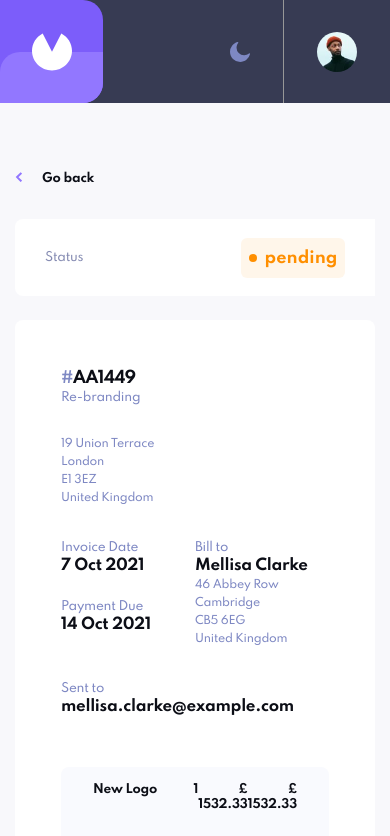
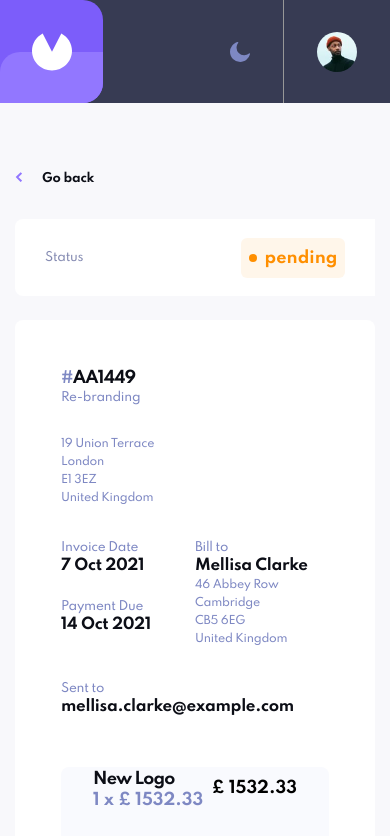
Before and after one commit to nlukic97/react-invoice-app, a React (Create React App) app: page /invoice/AA1449 in a window 390 px wide. Shown: the top 836 px of the page. Built offline with nearby package versions, Linux system fonts and the light colour scheme.

Commit message:
organized components better for the mobile design display of item prices

```diff
--- a/src/components/InvoicePage.js
+++ b/src/components/InvoicePage.js
@@ -6,6 +6,7 @@ import {convertDate} from "../methods/HelperMethods"; //import of custom helper
 import Form from "./Form";
 import ConfirmDeletion from "./ConfirmDeletion";
 import InvoiceProducts from "./InvoiceProducts";
+import InvoiceProductsMobile from "./InvoiceProductsMobile";
 
 const InvoicePage = ({invoices, deleteInvoice, markAsPaid, updateInvoice}) => {
 
@@ -149,7 +150,14 @@ const InvoicePage = ({invoices, deleteInvoice, markAsPaid, updateInvoice}) => {
                             </div>
 
                             {/* Rendering all items of the invoice */}
-                            {invoice.items.map((item,index)=> <InvoiceProducts item={item} key={index}/>)}
+                            {invoice.items.map((item,index)=> {
+                                return (
+                                    <div>
+                                        <InvoiceProducts item={item} key={index}/>
+                                        <InvoiceProductsMobile item={item} key={index}/>
+                                    </div>
+                                )
+                            })}
 
                             {/* Displaying the total due amount for the invoice */}
                             <div className="amount-due">
--- /dev/null
+++ b/src/components/InvoiceProductsMobile.js
@@ -0,0 +1,15 @@
+import React from 'react'
+
+const InvoiceProductsMobile = ({item}) => {
+    return (
+        <div className='items-container-mobile'>
+            <div style={{display:"flex",flexDirection:"column"}}>
+                <h3>{item.name}</h3>
+                <span class="price color-grayblue bold">{item.quantity} x &#163; { (item.price === null) ? null : item.price.toFixed(2) }</span>
+            </div>
+            <div class="total bold">&#163; { (item.total === null) ? null : item.total.toFixed(2) }</div>
+        </div>
+    )
+}
+
+export default InvoiceProductsMobile
--- a/src/css/App.css
+++ b/src/css/App.css
@@ -217,6 +217,9 @@ body {
 .single_page_invoice .flex-container .data-container .invoice-items-card .items-container .right .price, .single_page_invoice .flex-container .data-container .invoice-items-card .items-container .right .total {
   text-align: right;
 }
+.single_page_invoice .flex-container .data-container .invoice-items-card .items-container-mobile {
+  display: none;
+}
 .single_page_invoice .flex-container .data-container .invoice-items-card .amount-due {
   display: flex;
   align-items: center;
@@ -304,6 +307,10 @@ body {
   height: 100vh;
   width: 100vw;
   overflow-y: scroll;
+}
+
+.bold {
+  font-weight: 700;
 }
 
 button.btn {
@@ -806,6 +813,16 @@ html.dark-theme .toggle-theme-icon {
   .single_page_invoice .flex-container .data-container .invoice-items-card .sp-labels {
     display: none;
   }
+  .single_page_invoice .flex-container .data-container .invoice-items-card .items-container {
+    display: none;
+  }
+  .single_page_invoice .flex-container .data-container .invoice-items-card .items-container-mobile {
+    display: flex;
+    justify-content: space-between;
+    align-items: center;
+    margin-bottom: 25px;
+    padding: 0 32px;
+  }
 }
 
 /*# sourceMappingURL=App.css.map */
--- a/src/scss/imports/_layout.scss
+++ b/src/scss/imports/_layout.scss
@@ -132,6 +132,10 @@ body {
                     }
                 }
 
+                .items-container-mobile {
+                    display: none;
+                }
+
                 .amount-due {
                     display: flex;
                     align-items: center;
--- a/src/scss/imports/_mediaQuery.scss
+++ b/src/scss/imports/_mediaQuery.scss
@@ -43,12 +43,6 @@
                     margin-right: 27px;
                 }
             }
-        }
-    }
-
-    .flex-container {
-        .status-container, .button-container {
-            // padding: 16px 0 16px 10px;
         }
     }
 
@@ -110,6 +104,19 @@
                     .sp-labels {
                         display: none;
                     }
+
+                    .items-container {
+                        display: none; //from flex to none
+                    }
+
+                    .items-container-mobile {
+                        display:flex; //from none to flex
+                        justify-content:space-between;
+                        align-items:center;
+                        margin-bottom:25px;
+                        padding:0 32px;
+                    }
+
                 }
             }
         }
--- a/src/scss/imports/_utilities.scss
+++ b/src/scss/imports/_utilities.scss
@@ -32,3 +32,7 @@
     width: 100vw;
     overflow-y: scroll;
 }
+
+.bold {
+    font-weight: 700;
+}
```
Also changed, not shown: 1 other file (tests, documents, lock files or other folders).
